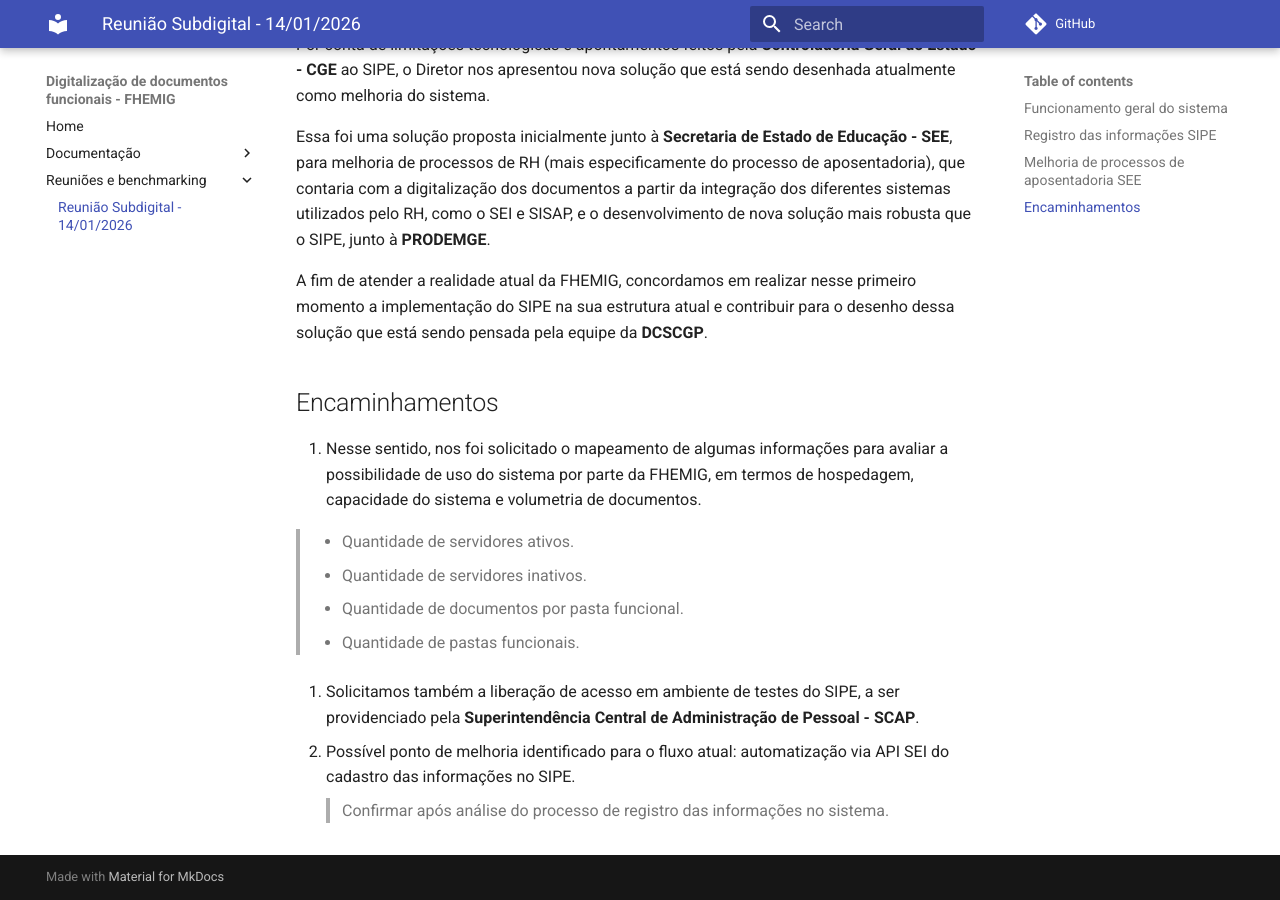
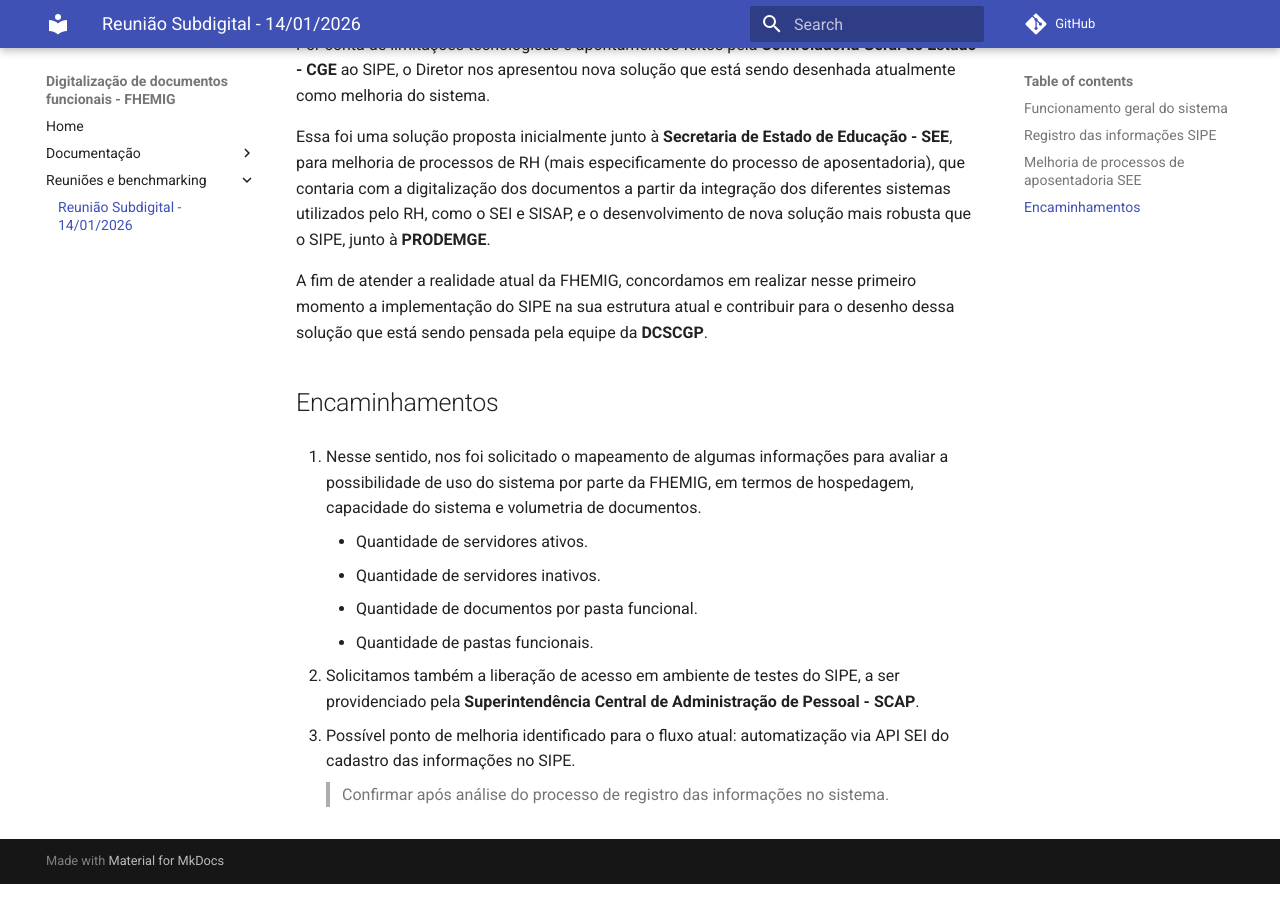
Before and after one commit to fhemig-projetos/sipe-gestao-documental, an MkDocs documentation site: the page built from docs/reunioes/subdigital_14-01-26.md, in a window 1280 px wide and 900 px high, scrolled down 872 px. Built offline with MkDocs 1.6.1 and Material for MkDocs 9.7.7, drawn with Linux system fonts in a browser that asks for light colours; comment, search, counter and statistics services are not loaded.

Commit message:
Update reuniao file

```diff
--- a/docs/reunioes/subdigital_14-01-26.md
+++ b/docs/reunioes/subdigital_14-01-26.md
@@ -19,10 +19,10 @@ A fim de atender a realidade atual da FHEMIG, concordamos em realizar nesse prim
 ## Encaminhamentos
 1. Nesse sentido, nos foi solicitado o mapeamento de algumas informações para avaliar a possibilidade de uso do sistema por parte da FHEMIG, em termos de hospedagem, capacidade do sistema e volumetria de documentos.
 
-> - Quantidade de servidores ativos.
-- Quantidade de servidores inativos.
-- Quantidade de documentos por pasta funcional.
-- Quantidade de pastas funcionais.
+    - Quantidade de servidores ativos.
+    - Quantidade de servidores inativos.
+    - Quantidade de documentos por pasta funcional.
+    - Quantidade de pastas funcionais.
 
 2. Solicitamos também a liberação de acesso em ambiente de testes do SIPE, a ser providenciado pela **Superintendência Central de Administração de Pessoal - SCAP**.
 
```
